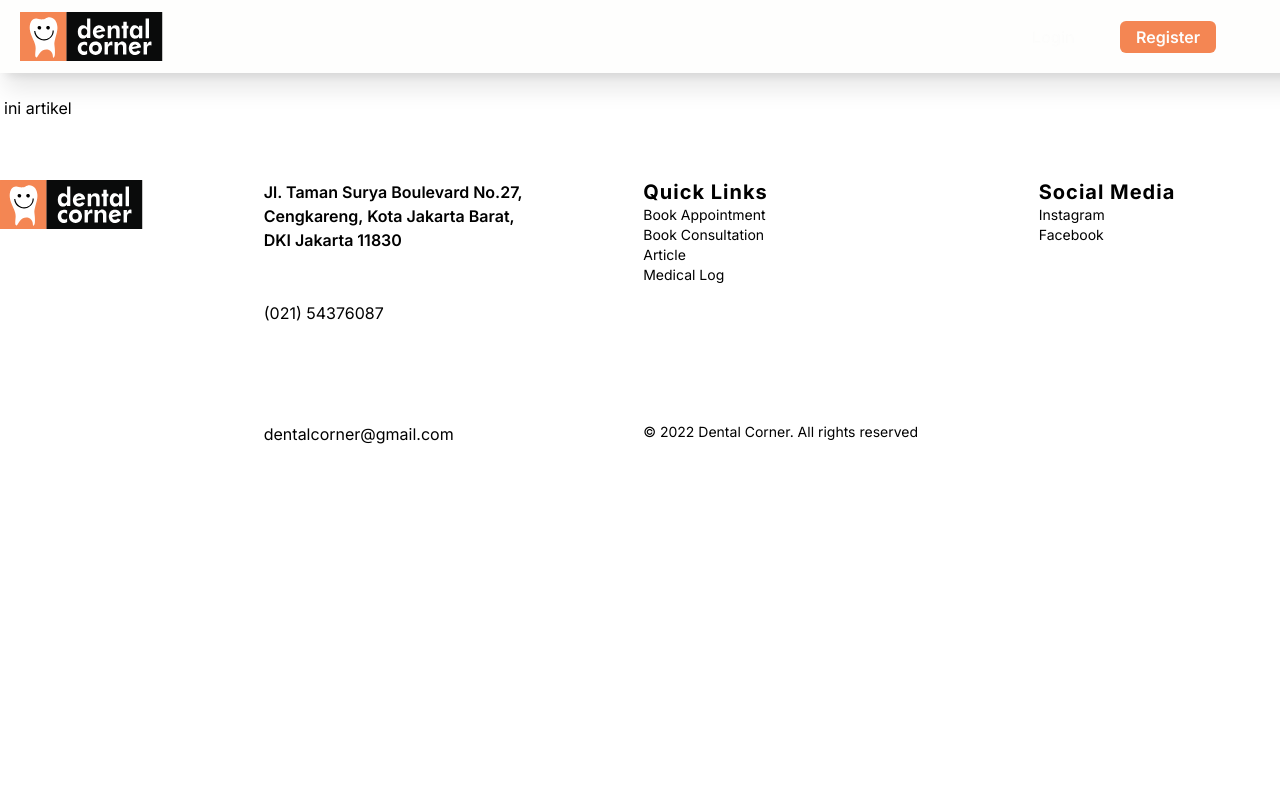
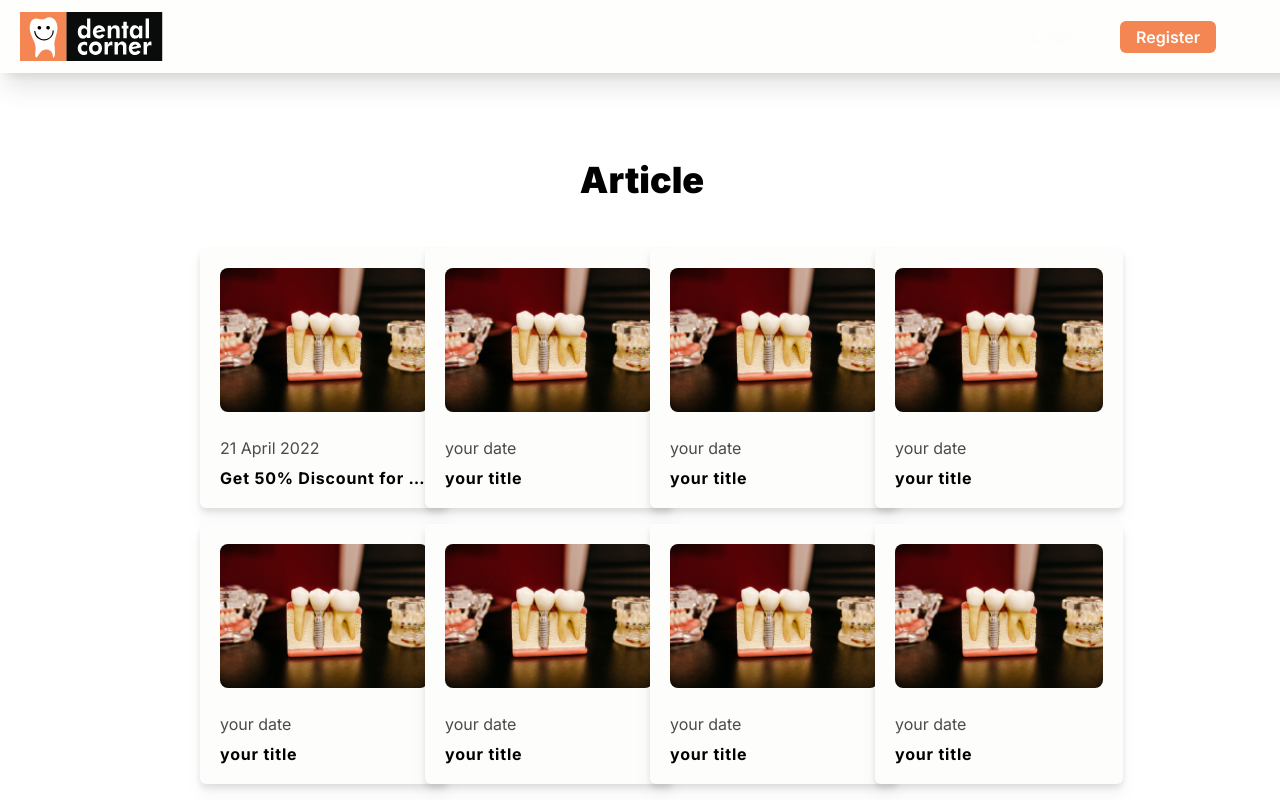
Before and after one commit to alirafli/dental-corner-v2, a React (Vite) app: page /article in a window 1280 px wide. Shown: the top 800 px of the page. Built offline with nearby package versions, Linux system fonts and the light colour scheme.

Commit message:
ketrin [MODIFY] card and article

```diff
--- a/src/components/Card/index.jsx
+++ b/src/components/Card/index.jsx
@@ -13,17 +13,19 @@ export const PrimaryCard = ({
     <div className="container drop-shadow-lg bg-white w-52 max-w-card p-5 rounded-md m-2">
       <div>
         <div
-          className="bg-cover bg-center w-52 h-36 rounded-lg mb-2 mx-auto"
+          className="bg-cover bg-center w-52 h-36 rounded-lg mb-6 mx-auto"
           style={{ backgroundImage: `url(${DUMMY})` }}
         />
       </div>
       <div>
-        <Paragraph b1 className="text-gray" bold>
+        <Paragraph b1 className="text-gray">
           {date}
         </Paragraph>
-        <Header h7 bold truncate>
-          {title}
-        </Header>
+        <div className="mt-2">
+          <Header h7 bold truncate>
+            {title}
+          </Header>
+        </div>
       </div>
     </div>
   );
--- a/src/pages/Article/index.jsx
+++ b/src/pages/Article/index.jsx
@@ -1,9 +1,47 @@
-import React from 'react'
+import React from "react";
+import { Header, Paragraph, PrimaryCard } from "../../components";
 
 const Article = () => {
   return (
-    <div className='mt-24 ml-1 mb-5'>ini artikel</div>
-  )
-}
+    <div className="mt-40 ml-1 mb-5 px-7">
+      <div className="">
+        <Header className="font-black text-4xl mb-10 text-center" h3>
+          Article
+        </Header>
+        <div className="px-40">
+          <div className="grid grid-cols-4 gap-x-30 gap-y-35">
+            <div>
+              <PrimaryCard
+                date="21 April 2022"
+                title="Get 50% Discount for Scaling"
+              ></PrimaryCard>
+            </div>
+            <div>
+              <PrimaryCard></PrimaryCard>
+            </div>
+            <div>
+              <PrimaryCard></PrimaryCard>
+            </div>
+            <div>
+              <PrimaryCard></PrimaryCard>
+            </div>
+            <div>
+              <PrimaryCard></PrimaryCard>
+            </div>
+            <div>
+              <PrimaryCard></PrimaryCard>
+            </div>
+            <div>
+              <PrimaryCard></PrimaryCard>
+            </div>
+            <div>
+              <PrimaryCard></PrimaryCard>
+            </div>
+          </div>
+        </div>
+      </div>
+    </div>
+  );
+};
 
-export default Article
+export default Article;
```
Also changed, not shown: 1 other file (tests, documents, lock files or other folders).
